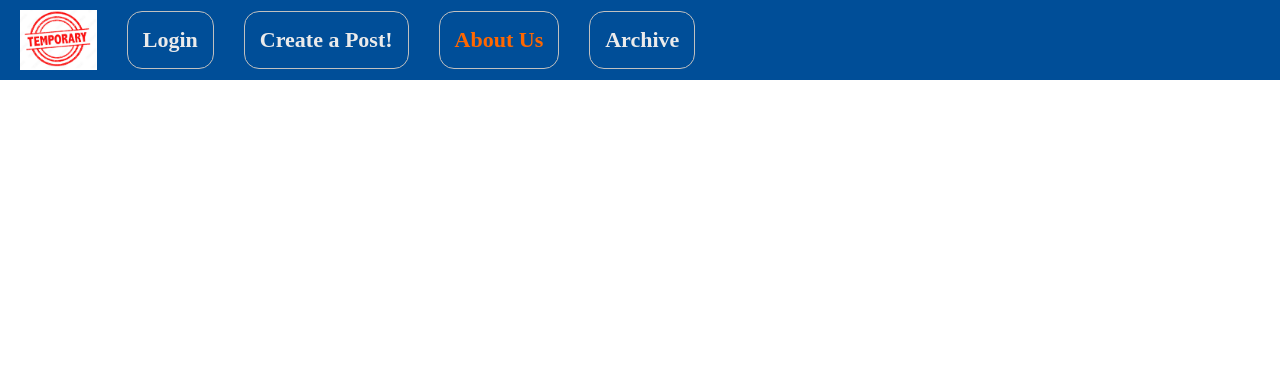
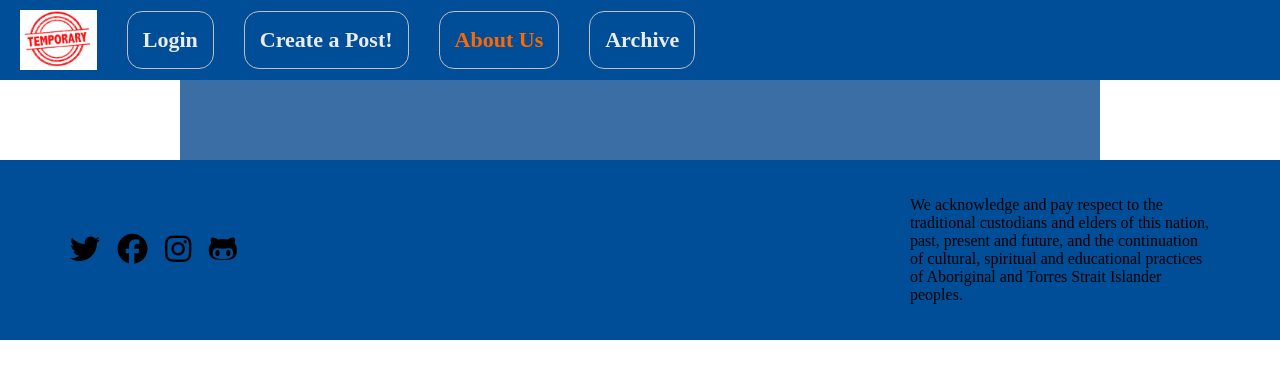
Before and after one commit to nnglai/uni-KIT202-project, a plain HTML site: page about.html in a window 1280 px wide. Drawn offline with Linux system fonts and the light colour scheme.

Commit message:
add main container and footer to all pages

```diff
--- a/about.html
+++ b/about.html
@@ -18,4 +18,16 @@
     <a href="about.html" class="link">About Us</a>
     <a href="archive.html" class="link">Archive</a>
   </header>
+  <section class="container">
+
+  </section>
+  <footer class="footer">
+    <div class="social-icons">
+      <i class="fab fa-twitter"></i>
+      <i class="fab fa-facebook"></i>
+      <i class="fab fa-instagram"></i>
+      <i class="fab fa-github-alt"></i>
+    </div>
+    <p class="acknowledgment">We acknowledge and pay respect to the traditional custodians and elders of this nation, past, present and future, and the continuation of cultural, spiritual and educational practices of Aboriginal and Torres Strait Islander peoples.</p>
+  </footer>
 </body>
```
Also changed, not shown: archive.html (+12 -0 lines), create.html (+12 -0 lines), login.html (+12 -0 lines).
